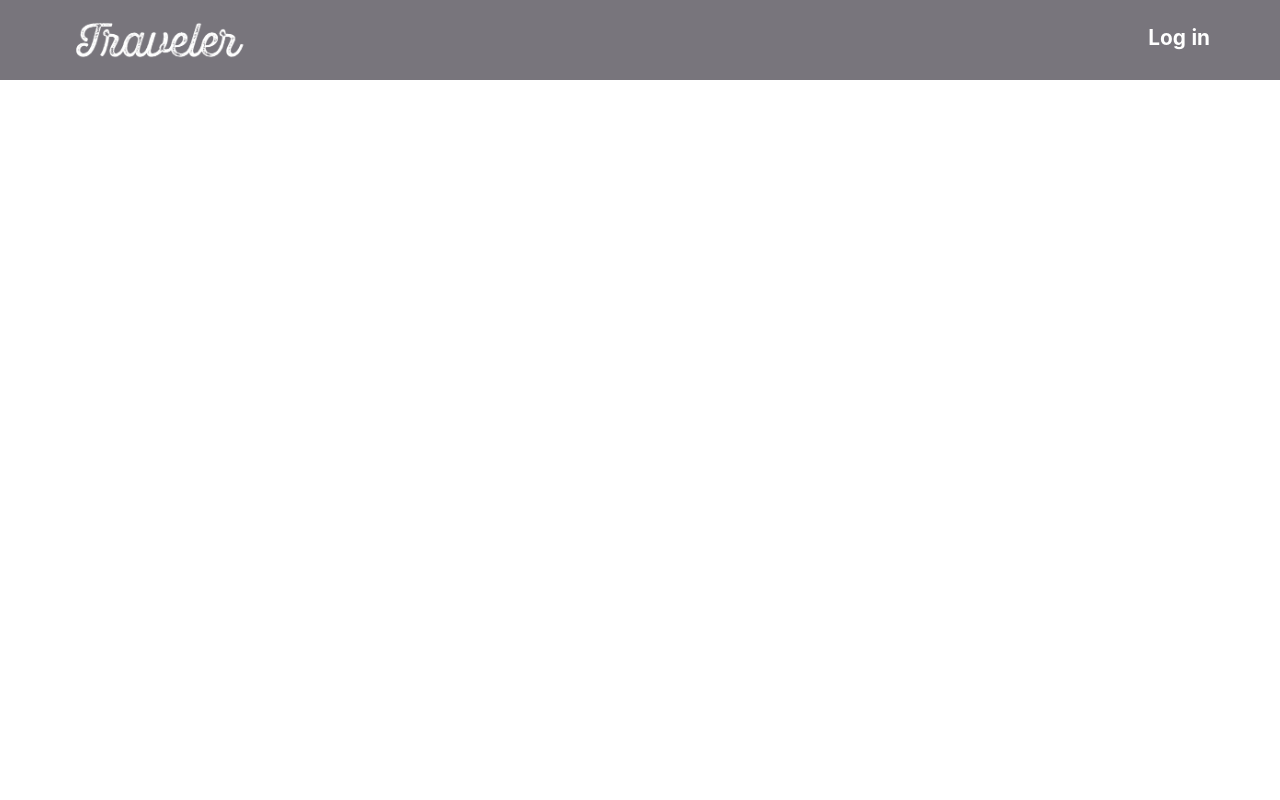
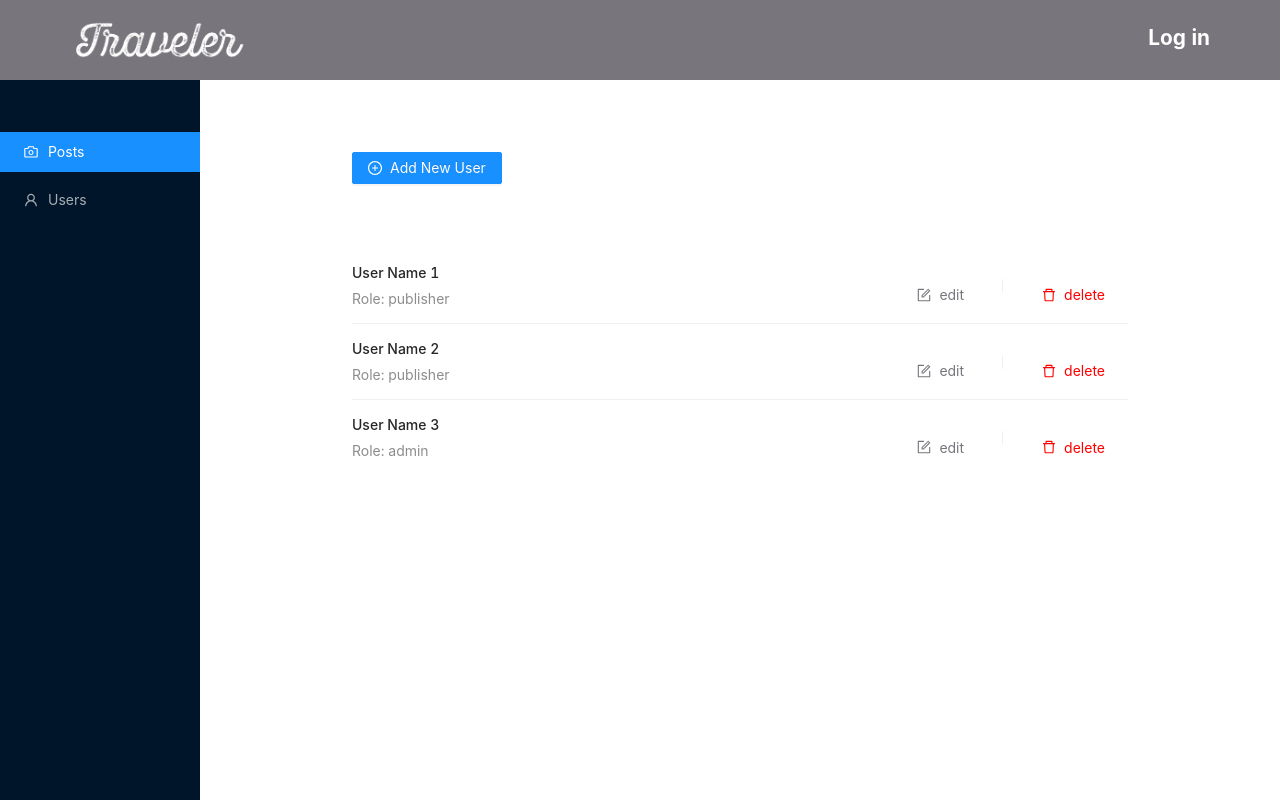
Before and after one commit to stonetwix/user-based-content, a React (Create React App) app in the folder client/: page /admin/users in a window 1280 px wide. Built offline with nearby package versions, Linux system fonts and the light colour scheme.

Commit message:
Fixes in admin form.

```diff
--- a/client/src/App.tsx
+++ b/client/src/App.tsx
@@ -8,6 +8,8 @@ import PostsListUser from './components/userAdminPosts/PostsList';
 import EditPost from './components/userAdminPosts/UserEditPost';
 import PostDetail from './components/detailview/PostDetail';
 import Header from './components/Header';
+import AdminUserList from "./components/admin/AdminUserList";
+import AdminEditUser from "./components/admin/AdminEditUser";
 
 function App() {
   return (
@@ -21,6 +23,8 @@ function App() {
         <Route path="/user" component={PostsListUser} />
         <Route path="/edit-post/:id" component={EditPost} />
         <Route path="/registersuccess" component={RegisterSuccess} />
+        <Route path="/admin/users" component={AdminUserList} />
+        <Route path="/admin/edit/user/:id" component={AdminEditUser} />
       </Switch>
   </Router>
   );
--- a/client/src/components/admin/AdminEditUser.tsx
+++ b/client/src/components/admin/AdminEditUser.tsx
@@ -1,16 +1,17 @@
-import { Form, Input, Button, message, Layout, Menu, Select } from "antd";
-import { Component, CSSProperties } from "react";
-import { Link } from 'react-router-dom';
-import { UserOutlined, CameraOutlined } from '@ant-design/icons';
-//import { RouteComponentProps, withRouter } from "react-router-dom";
+import { Form, Input, Button, message, Layout, Select } from "antd";
+import { Component } from "react";
+import SiderMenu from '../userAdminPosts/SiderMenu';
+import { RouteComponentProps, withRouter } from "react-router-dom";
+import { User, users } from "./AdminUserList";
+import ErrorPage from '../ErrorPage';
 
-const { Content, Sider } = Layout;
+const { Content } = Layout;
 const layout = {
   labelCol: {
-    span: 2,
+    span: 3,
   },
   wrapperCol: {
-    span: 12,
+    span: 16,
   },
 };
 
@@ -27,25 +28,20 @@ const validateMessages = {
   },
 };
 
-// interface Props extends RouteComponentProps<{ id: string }> {}
+interface Props extends RouteComponentProps<{ id: string }> {}
 
-// interface State {
-//   products: Product[];
-//   product: Product | undefined;
-//   buttonSaveLoading: boolean;
-//   buttonDeleteLoading: boolean;
-// }
+interface State {
+  user?: User;
+}
 
 const successSave = () => {
   message.success('The user has been updated', 3);
 };
 
-class AdminEditUser extends Component {
-//   state: State = {
-//     products: JSON.parse(localStorage.getItem('products') as string) || [],
-//     product: undefined,
-//     buttonSaveLoading: false,
-//   };
+class AdminEditUser extends Component<Props, State> {
+  state: State = {
+    user: undefined,
+  };
 
 //   onFinish = async (values: any) => {
 //     this.setState({ buttonSaveLoading: true });
@@ -63,46 +59,21 @@ class AdminEditUser extends Component {
 //     this.setState({ buttonSaveLoading: false });
 //   }
 
-//   componentDidMount() {
-//     const products = JSON.parse(localStorage.getItem('products') as string) || [];
-//     const product = products.find((p: Product) => p.id === Number(this.props.match.params.id));
-//     this.setState({ product: product });
-//   }
+  componentDidMount() {
+    const user = users.find((u: User ) => u.id === Number(this.props.match.params.id));
+    this.setState({ user: user });
+  }
 
   render() {
-    // if (!post) {
-    //   return <ErrorPage />
-    // }
+    const { user } = this.state;
+    if (!user) {
+      return <ErrorPage />
+    }
 
     return (
-      <Layout>
-        <Sider
-        breakpoint="lg"
-        collapsedWidth="0"
-        onBreakpoint={broken => {
-            console.log(broken);
-        }}
-        onCollapse={(collapsed, type) => {
-            console.log(collapsed, type);
-        }}
-        style={{
-            height: '100vh'
-        }}
-        >
-          <Link to='/'>
-              <img src={'https://github.com/stonetwix/user-based-content/blob/main/client/src/assets/logo-white.png?raw=true'} style={logoStyle} alt={'logo'}/>
-          </Link>
-          <Menu theme="dark" mode="inline" defaultSelectedKeys={['1']}>
-            <Menu.Item key="1" icon={<CameraOutlined />}>
-                Posts
-            </Menu.Item>
-            <Menu.Item key="2" icon={<UserOutlined />}>
-                Users
-            </Menu.Item>
-          </Menu>
-        </Sider>
         <Layout style={{ background: '#fff' }}>
-          <Content style={{ margin: '4rem', background: '#fff' }}>
+          <SiderMenu />
+          <Content style={{ margin: '8rem', background: '#fff' }}>
             <div className="site-layout-background" style={{ padding: 24, minHeight: 360 }}>
             <Form
               {...layout}
@@ -110,15 +81,15 @@ class AdminEditUser extends Component {
               onFinish={() => console.log('saved')}
               validateMessages={validateMessages}
               initialValues={{
-                // product: {
-                //   title: this.state.product?.title,
-                //   description: this.state.product?.description,
-                //   imageUrl: this.state.product?.imageUrl,
-                // }
+                user: {
+                  userName: this.state.user?.userName,
+                  email: this.state.user?.email,
+                  role: this.state.user?.role,
+                }
               }}
             >
               <h1 style={{ fontWeight: "bold", marginBottom: '3rem' }}>EDIT USER</h1>
-              <Form.Item name={["user", "username"]} label="Username: " rules={[{ required: true }]}>
+              <Form.Item name={["user", "userName"]} label="Username: " rules={[{ required: true }]}>
                 <Input />
               </Form.Item>
 
@@ -126,20 +97,19 @@ class AdminEditUser extends Component {
                 <Input disabled={true} />
               </Form.Item>
 
-              <Form.Item label="Role">
+              <Form.Item name={["user", "role"]} label="Role: " rules={[{ required: true }]}>
                 <Select>
                     <Select.Option value="publisher">Publisher</Select.Option>
                     <Select.Option value="admin">Admin</Select.Option>
                 </Select>
               </Form.Item>
 
-              <Form.Item wrapperCol={{ ...layout.wrapperCol, offset: 2 }}>
+              <Form.Item wrapperCol={{ ...layout.wrapperCol, offset: 3 }}>
                 <div style={{ display: "flex", justifyContent: "space-between" }}>
                   <Button
                     type="primary"
                     onClick={() => {console.log('Post updated'); successSave();}}
                     htmlType="submit"
-                    //loading={this.state.buttonSaveLoading}
                   >
                     Save
                   </Button>
@@ -149,14 +119,8 @@ class AdminEditUser extends Component {
             </div>
           </Content>
         </Layout>
-      </Layout>
     );
   }
 }
 
-export default AdminEditUser;
-
-const logoStyle: CSSProperties = {
-  width: '10rem',
-  margin: '1rem',
-}
+export default withRouter(AdminEditUser);
--- a/client/src/components/admin/AdminUserList.tsx
+++ b/client/src/components/admin/AdminUserList.tsx
@@ -1,71 +1,59 @@
 import { Component, CSSProperties } from 'react';
+import { Layout, Button, List } from 'antd';
+import { PlusCircleOutlined, FormOutlined, DeleteOutlined } from '@ant-design/icons';
+import SiderMenu from '../userAdminPosts/SiderMenu';
 import { Link } from 'react-router-dom';
-import { Layout, Menu, Button, List, Avatar } from 'antd';
-import { UserOutlined, CameraOutlined, PlusCircleOutlined, FormOutlined, DeleteOutlined } from '@ant-design/icons';
 
-const { Content, Sider } = Layout;
+export interface User {
+    id: number
+    userName: string
+    email: string
+    role: string
+}
 
-const data = [{
+const { Content } = Layout;
+
+export const users: User[] = [{
     id: 1,
-    userName: 'User Name',
+    userName: 'User Name 1',
+    email: 'info@hejhej1.com',
     role: 'publisher',
 },
 {
     id: 2,
-    userName: 'User Name',
+    userName: 'User Name 2',
+    email: 'info@hejhej2.com',
     role: 'publisher',
 },
 {
     id: 3,
-    userName: 'User Name',
+    userName: 'User Name 3',
+    email: 'info@hejhej3.com',
     role: 'admin',
 }];
 
 class AdminUserList extends Component {
     render () {
         return (
-            <Layout>
-                <Sider
-                breakpoint="lg"
-                collapsedWidth="0"
-                onBreakpoint={broken => {
-                    console.log(broken);
-                }}
-                onCollapse={(collapsed, type) => {
-                    console.log(collapsed, type);
-                }}
-                style={{
-                    height: '100vh',
-                }}
-                >
-                    <Link to='/'>
-                        <img src={'https://github.com/stonetwix/user-based-content/blob/main/client/src/assets/logo-white.png?raw=true'} style={logoStyle} alt={'logo'}/>
-                    </Link>
-                    <Menu theme="dark" mode="inline" defaultSelectedKeys={['1']}>
-                        <Menu.Item key="1" icon={<CameraOutlined />}>
-                            Posts
-                        </Menu.Item>
-                        <Menu.Item key="2" icon={<UserOutlined />}>
-                            Users
-                        </Menu.Item>
-                    </Menu>
-                </Sider>
             <Layout style={{ background: '#fff' }}>
-                    <Content style={{ margin: '4rem', background: '#fff' }}>
+                <SiderMenu />
+                <Content style={{ margin: '8rem', background: '#fff' }}>
                     <div className="site-layout-background" style={{ padding: 24, minHeight: 360 }}>
-                            <Button type="primary" icon={<PlusCircleOutlined />} style={{ marginBottom: '4rem' }} onClick={() => console.log('new user clicked')}>New User</Button>
+                        <Button type="primary" icon={<PlusCircleOutlined />} style={{ marginBottom: '4rem' }} onClick={() => console.log('new user clicked')}>Add New User</Button>
                         <List
                             itemLayout="horizontal"
-                                dataSource={data}
+                            dataSource={users}
                             renderItem={item => (
                             <List.Item actions={[
+                                <Link to={'/admin/edit/user/' + item.id}>
                                     <Button key="edit-user"
                                     onClick={() => console.log('edit-clicked')}
                                     style={editStyle}
                                     icon={<FormOutlined />}
                                     >
                                         edit
-                                    </Button>,
+                                    </Button>
+                                </Link>,
                                 <Button key="delete-user"
                                 onClick={() => console.log('delete-clicked')}
                                 style={deleteStyle}
@@ -84,17 +72,12 @@ class AdminUserList extends Component {
                     </div>
                 </Content>
             </Layout>
-            </Layout>
         );
     }
 }
 
 export default AdminUserList;
 
-const logoStyle: CSSProperties = {
-    width: '10rem',
-    margin: '1rem',
-}
 
 const deleteStyle: CSSProperties = {
     color: 'red',
--- a/client/src/components/userAdminPosts/SiderMenu.tsx
+++ b/client/src/components/userAdminPosts/SiderMenu.tsx
@@ -26,7 +26,7 @@ class SiderMenu extends Component {
                         <Link to={'/user'}>Posts</Link>
                     </Menu.Item>
                     <Menu.Item key="2" icon={<UserOutlined />}>
-                        Users
+                        <Link to={'/admin/users'}>Users</Link>
                     </Menu.Item>
                 </Menu>
             </Sider>
```
Lines whose indentation alone changed are shown as unchanged.
